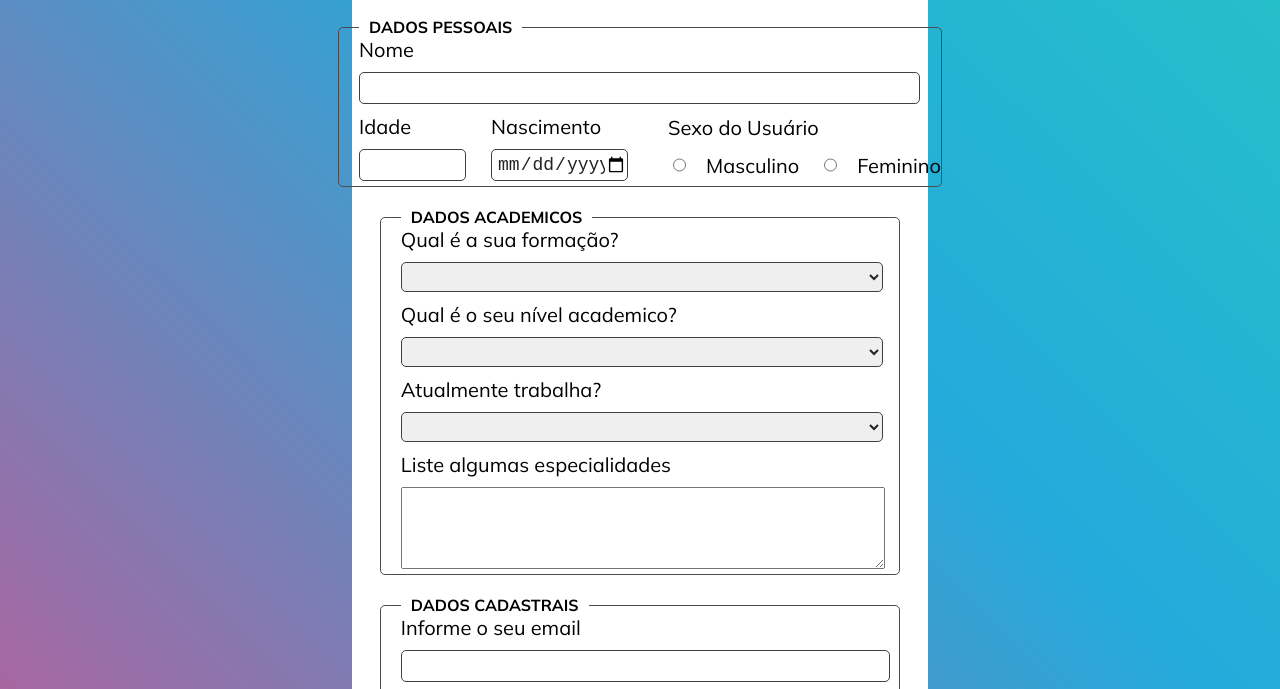
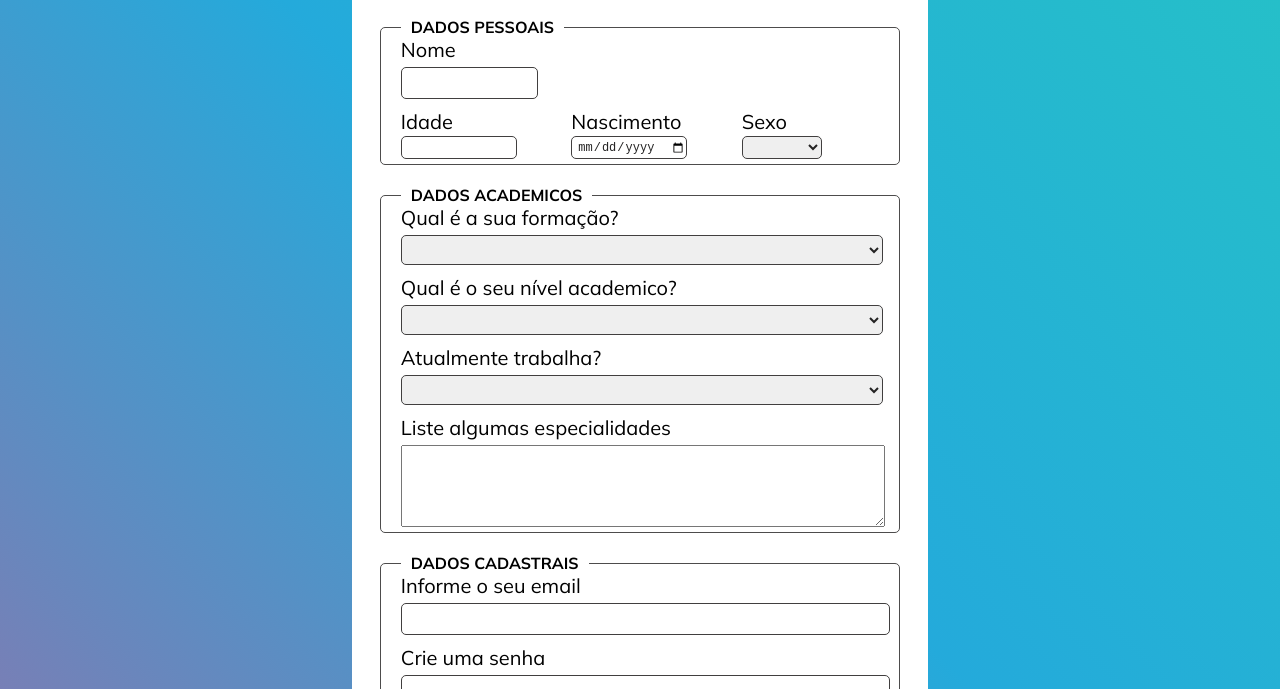
Before and after one commit to Kilwiny/TP4, a plain HTML site: page telaCadastro.html in a window 1280 px wide. Shown: the part 243-932 px from the top of the page. Drawn offline with Linux system fonts and the light colour scheme.

Commit message:
modificar tela de cadastro e recuperar senha

```diff
--- a/css/style.css
+++ b/css/style.css
@@ -209,8 +209,8 @@ nav {
         width: 40vw;
     }
 }
-@media screen and (min-width:1200px) and (max-width:1px) {
+@media screen and (min-width:1200px) and (max-width:1600px) {
     .formulario{
-        width: 40vw;
+        width: 30vw;
     }
 }
--- a/css/styleTelaCadastro.css
+++ b/css/styleTelaCadastro.css
@@ -1,5 +1,7 @@
 @import url('https://fonts.googleapis.com/css2?family=Mulish:ital,wght@0,200;0,300;0,400;0,500;0,600;0,700;0,800;0,900;0,1000;1,200;1,300;1,400;1,500;1,600;1,700;1,800;1,900;1,1000&display=swap');
-
+/*
+    Terminar a responsividade
+*/
 * {
     padding: 0;
     margin: 0;
@@ -16,7 +18,7 @@ main {
     font-family: 'Mulish', sans-serif;
     scroll-snap-type: y mandatory;
     background: linear-gradient(45deg, #F17C58, #E94584, #24AADB, #27DBB1, #FFDC18, #FF3706);
-    background-size: 600% 100%;
+    background-size: 600% 300%;
     animation: gradient 16s linear infinite;
     animation-direction: alternate;
 }
@@ -34,7 +36,6 @@ main {
 .formulario {
     margin-top: 100px;
     width: 45vw;
-    height: 150vh;
     padding-bottom: 30px;
     background-color: white;
     border: 0;
@@ -78,23 +79,80 @@ main {
     color: black;
 }
 
+.campo{
+    width: 100%;
+    display: flex;
+    flex-direction: column;
+    gap: 5px;
+  /* border: solid 1px black;*/
+}
+
+.campo input[type="text"]{
+    width: 90%;
+}
+/*terminar de construir e colocar media-query*/
+.conteiner-user{
+    width: 100%;
+    gap: 15px;
+    display:flex;
+    flex-direction: row;
+    flex-wrap: wrap;
+    align-items: center;
+}
+
+.idade{
+    gap: 2px;
+    width: 30%;
+    height: 50px;
+    display: flex;
+    flex-direction: column;
+    /*border: solid 1px black;*/
+}
+
+.idade input{
+    width: 70px;
+}
+
+.dataNascimento{
+    gap: 2px;
+    width: 30%;
+    height: 50px;
+    display: flex;
+    flex-direction: column;
+    /*border: solid 1px black;*/
+}
+
+.dataNascimento input{
+    width: 70px;
+    height: 50px;
+    font-size: 12px;
+}
+
+
+.sexo{
+    width: 30%;
+    height: 50px;
+    display: flex;
+    flex-direction: column;
+    gap: 2px;
+}
+
+.sexo select{
+    width: 80px;
+    font-size: 13px;
+}
 input,
 label,
 select {
     margin-left: 20px;
 }
 
+
 input[type="number"],
 input[type="date"],
 select {
     width: 70%;
 
-}
-
-#grande-campo {
-
-    display: flex;
-    align-items: center;
 }
 
 input,
@@ -104,105 +162,6 @@ select {
     border: solid 1px rgb(65, 63, 63);
     height: 30px;
 }
-
-/* CUIDANDO DOS DADOS PESSOAS DO PRIMEIRO FIELDSET*/
-.formulario .dados-pessoais {
-    width: var(--tam);
-    height: 25%;
-    display: flex;
-    flex-direction: column;
-    gap: 10px;
-    justify-content: space-around;
-    padding-bottom: 5px;
-    border-radius: 5px;
-    border: solid 1px rgb(77, 76, 76);
-}
-
-input[type="text"] {
-    width: 92%;
-}
-
-.formulario .dados-pessoais legend {
-    font-weight: 700;
-    margin-left: 20px;
-    padding-left: 10px;
-    padding-right: 10px;
-    color: black;
-}
-
-.formulario .dados-pessoais .campo-texto {
-    /*border: solid 1px black;*/
-    width: 90%;
-    height: 20%;
-}
-
-.formulario .dados-pessoais .campo-texto .campo-texto-nome {
-    /*background-color: red;*/
-    height: 100px;
-    display: flex;
-    flex-direction: column;
-    gap: 10px;
-}
-
-.formulario .dados-pessoais .campo-pequeno {
-    width: 90%;
-    display: flex;
-    gap: 5px;
-}
-
-.formulario .dados-pessoais.campo-pequeno .campo {
-    display: flex;
-    flex-direction: column;
-}
-
-.campo {
-    width: 100%;
-    display: flex;
-    flex-direction: column;
-    /*border: solid 1px black;*/
-    justify-content: center;
-    gap: 10px;
-
-}
-
-
-
-.formulario fieldset .campo-pequeno .campo input[type='number'] {
-    width: 100px;
-}
-
-.formulario fieldset .campo-pequeno .campo input[type='date'] {
-    width: 130px;
-}
-
-.formulario fieldset .sexo-usuario {
-    width: 90%;
-    margin-left: 20px;
-    /* border: solid 1px black;*/
-    display: flex;
-    flex-direction: column;
-
-}
-
-
-
-.formulario fieldset .sexo-usuario .conteiner-combo {
-    display: flex;
-    flex-direction: row;
-    width: 90%;
-    margin-left: 5px;
-    gap: 5px;
-    /*border: solid 1px red;*/
-}
-
-.formulario fieldset .sexo-usuario .combo {
-    /*  border: solid 1px black;*/
-    display: flex;
-    align-items: center;
-    margin-left: 0;
-}
-
-/*-----------------------------------------------------------*/
 
 label {
     font-size: 20px;
@@ -231,6 +190,12 @@ select {
     background-color: black;
     color: white;
     font-weight: 700;
+}
+
+.telefone{
+    /*border: solid 1px black;*/
+    display: flex;
+    flex-wrap: nowrap;
 }
 
 textarea {
@@ -278,3 +243,55 @@ input[type='file'] {
 input[type="checkbox"] {
     width: 15px;
 }
+
+.telefone, input[type='text']:nth-child(1){
+    width: 60px;
+}
+
+.telefone, input[type='text']:nth-child(2){
+    width: 130px;
+}
+@media screen and (min-width:900px)  and (max-width:1024px){
+
+}
+@media screen and (min-width: 700px) and (max-width:800px) {
+    .formulario{
+        width: 65vw;
+    }
+}
+
+@media screen and (min-width: 500px) and (max-width:700px) {
+    .formulario{
+        width: 70vw;
+    }
+}
+
+@media screen and (min-width: 400px) and (max-width:500px) {
+    .formulario{
+        width: 85vw;
+    }
+}
+
+@media screen and (min-width: 300px) and (max-width:400px) {
+    .formulario{
+        width: 90vw;
+    }
+
+    input[type='text'], input[type='email'], input[type='password'],select:nth-child(2){
+        width: 90%;
+    }
+
+   .campo input[type='text'], input[type='email'],input[type='password']{
+        width:88%;
+    }
+    fieldset, .conteiner-user .sexo, select{
+        width: 60px;
+    }
+
+    .telefone input[type="text"]:nth-child(1){
+        width: 50px;
+    }
+    .telefone input[type="text"]:nth-child(2){
+        width: 100px;
+    }
+}
--- a/telaCadastro.html
+++ b/telaCadastro.html
@@ -21,42 +21,33 @@
                     <h1>Cadastro</h1>
                     <hr style="width:40%; height: 5px; background-color: black; border-radius:20px; margin-top: 10px;">
                 </div>
-                <fieldset class="dados-pessoais">
+                <fieldset>
                     <legend>DADOS PESSOAIS</legend>
-
                     <div class="campo">
-                        <label for="nome">Nome</label>
+                        <label for="name">Nome</label>
                         <input type="text">
                     </div>
 
-                    <div id="grande-campo">
-                        <div class="campo-pequeno">
-                            <div class="campo">
-                                <label for="idade">Idade</label>
-                                <input type="number" min="20">
-                            </div>
 
-                            <div class="campo">
-                                <label for="data-nascimento">Nascimento</label>
-                                <input type="date" name="" id="">
-                            </div>
-
+                    <div class="conteiner-user">
+                        <div class="idade">
+                            <label for="idade">Idade</label>
+                            <input type="number" min="18">
                         </div>
-
-                        <div class="sexo-usuario" style="display: flex; flex-direction: column; gap: 10px;">
-                            <label for="local">Sexo do Usuário</label>
-                            <div class="conteiner-combo">
-                                <div class="combo">
-                                    <input type="radio" id="" name="radio">
-                                    <label for="M">Masculino</label>
-                                </div>
-                                <div class="combo">
-                                    <input type="radio" name="radio" id="">
-                                    <label for="F">Feminino</label>
-                                </div>
-                            </div>
+                        <div class="dataNascimento">
+                            <label for="">Nascimento</label>
+                            <input type="date">
+                        </div>
+                        <div class="sexo">
+                            <label for="sexo">Sexo</label>
+                            <select name="" id="">
+                                <option value="" selected></option>
+                                <option value="">Masculino</option>
+                                <option value="">Feminino</option>
+                            </select>
                         </div>
                     </div>
+
 
 
                 </fieldset>
@@ -121,8 +112,8 @@
                     <div class="campo">
                         <label for="telefone">Informe o seu número telefônico</label>
                         <div class="telefone">
-                            <input type="tel" placeholder="DDD" style="width: 57px; text-align: left;">
-                            <input type="tel" placeholder="NÚMERO" style="width:200px">
+                            <input type="text" placeholder="(XXX)">
+                            <input type="text" placeholder="XXXX-XXXX" >
                         </div>
                     </div>
 
@@ -134,8 +125,7 @@
                 </fieldset>
 
                 <div class="termos">
-                    <label for="label-termos" class="label-termos">Enviar esses dados de acordo com os termos da <span
-                            style="color:blue;">Instituicão</span>?</label>
+                    <label for="label-termos" class="label-termos">Concordar como os termos da <span style="color:blue;">Instituicão</span>?</label>
                     <input type="checkbox">
                 </div>
 
```
